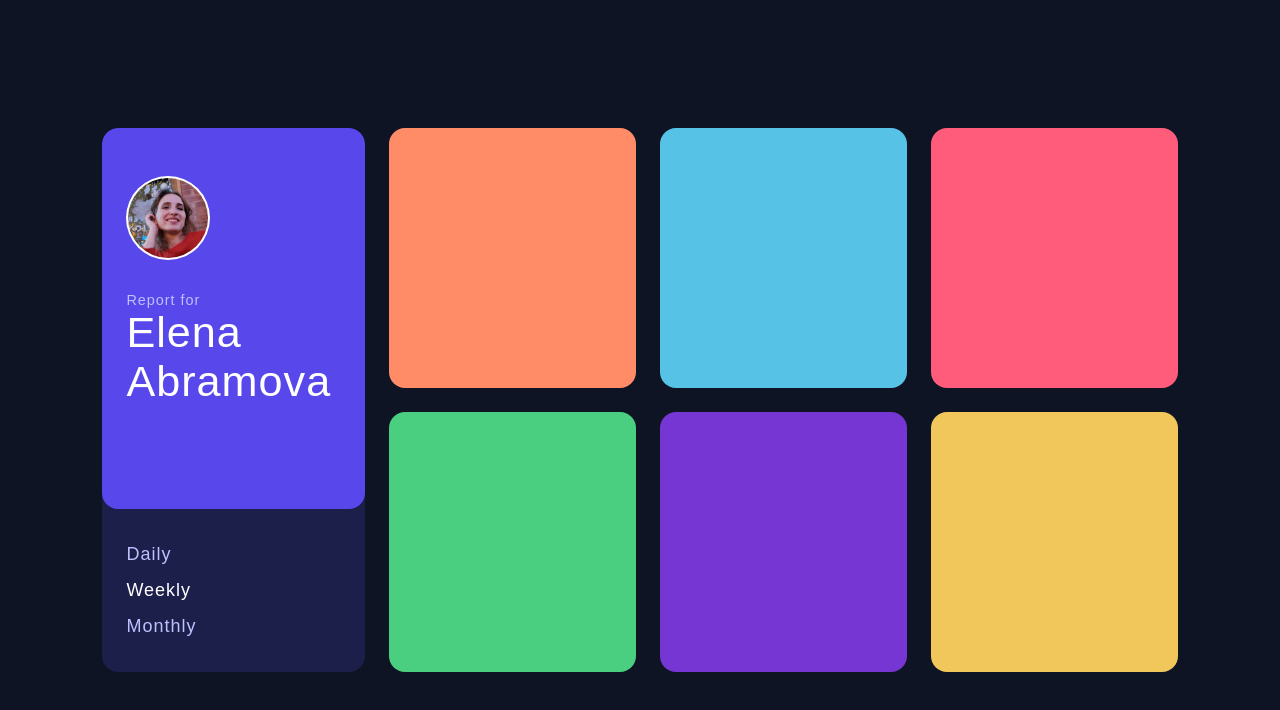
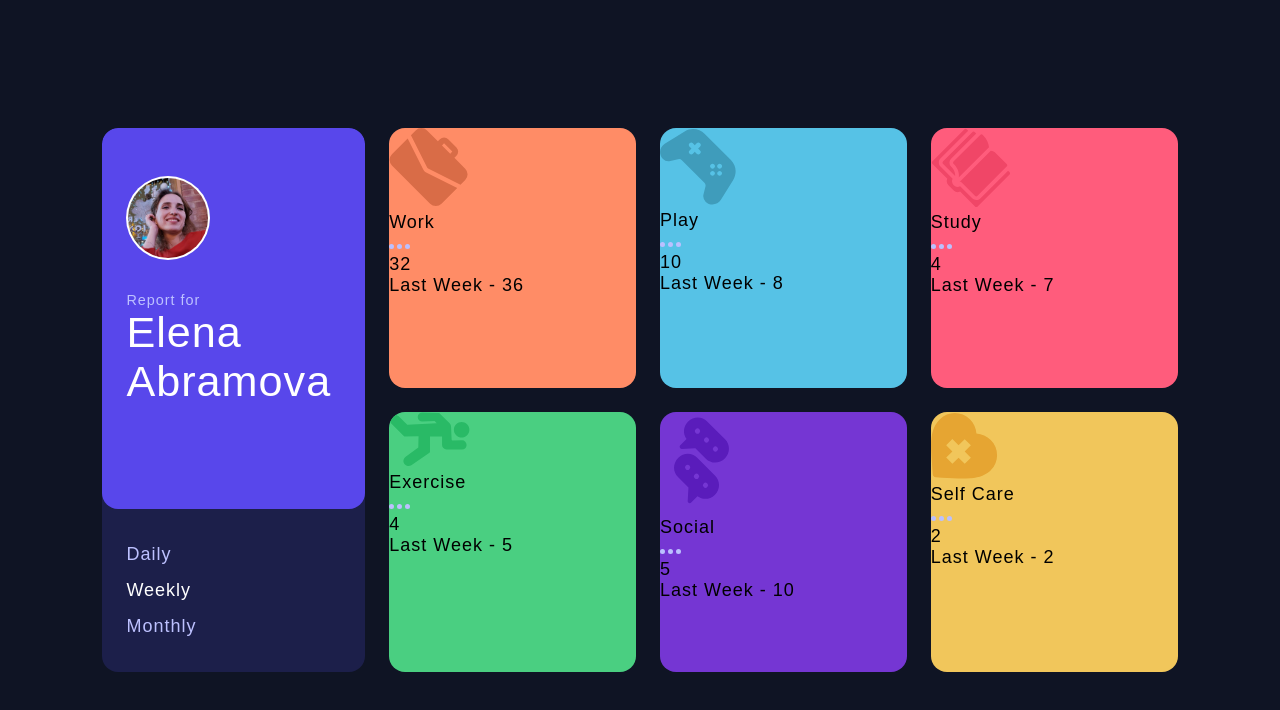
Before and after one commit to NikitaKozlov-R/time-tracking, a Vue app: page / in a window 1280 px wide. Shown: the top 710 px of the page. Built offline with nearby package versions, Linux system fonts and the light colour scheme.

Commit message:
markup: complete tracking-card.vue

```diff
--- a/src/components/tracking-card.vue
+++ b/src/components/tracking-card.vue
@@ -1,5 +1,29 @@
 <template>
-  <div class="tt-card" :style="{backgroundColor: `var(--color-${cardAsset.color})`}"></div>
+  <div class="tt-card" :style="{backgroundColor: `var(--color-${cardAsset.color})`}">
+    <img
+      class="tt-card__icon"
+      :src="require('@/assets/img/' + cardAsset.icon)"
+      alt="Activity Icon"
+    />
+    <div class="tt-card__data">
+      <div class="tt-card__heading">
+        <h2 class="tt-card__title">{{ cardAsset.title }}</h2>
+        <button class="tt-card__button">
+          <svg class="tt-card__button-svg" width="21" height="5" xmlns="http://www.w3.org/2000/svg">
+            <path
+              d="M2.5 0a2.5 2.5 0 1 1 0 5 2.5 2.5 0 0 1 0-5Zm8 0a2.5 2.5 0 1 1 0 5 2.5 2.5 0 0 1 0-5Zm8 0a2.5 2.5 0 1 1 0 5 2.5 2.5 0 0 1 0-5Z"
+              fill="#BBC0FF"
+              fill-rule="evenodd"
+            />
+          </svg>
+        </button>
+      </div>
+      <div class="tt-card__tracking">
+        <h3 class="tt-card__current">{{ timeframes.weekly.current }}</h3>
+        <p class="tt-card__previous">Last Week - {{ timeframes.weekly.previous }}</p>
+      </div>
+    </div>
+  </div>
 </template>
 
 <script>
@@ -68,11 +92,9 @@ export default {
   height: 100%;
   width: 100%;
   border-radius: 16px;
+  overflow: hidden;
 }
 
 @media screen and (max-width: 769px) {
-  .tt-card {
-    min-height: 256px;
-  }
 }
 </style>
```
